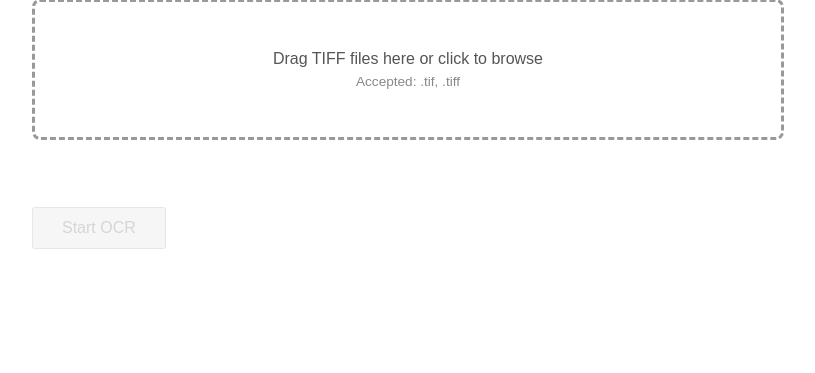
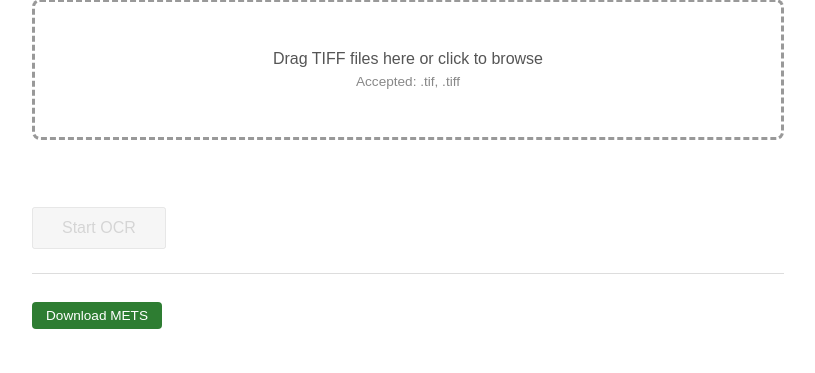
Before and after one commit to KI-ThULB/Zeitschriften-OCR, a Flask app: page / in a window 1280 px wide. Shown: the part 97-470 px from the top of the page, without its empty margins (232-1047 px from the left). Run offline with Flask 3, Linux system fonts and the light colour scheme.

Commit message:
feat(16-02): add Download METS button and JS handler to upload dashboard
- Add #btn-mets CSS (green, hover state) and #mets-toast CSS to <style>
- Add #mets-export section with Download METS button after queue-section
- Add downloadMets() async fetch handler: 200 → blob download, 204 → toast, error → toast
- All 101 pytest tests pass (no regressions)

```diff
--- a/templates/upload.html
+++ b/templates/upload.html
@@ -117,6 +117,24 @@
       opacity: 0.5;
       cursor: default;
     }
+    #btn-mets {
+      padding: 6px 14px;
+      background: #2e7d32;
+      color: #fff;
+      border: none;
+      border-radius: 4px;
+      font-size: 0.85rem;
+      cursor: pointer;
+      margin-top: 12px;
+    }
+    #btn-mets:hover { background: #1b5e20; }
+    #mets-toast {
+      font-size: 0.82rem;
+      color: #c00;
+      margin-top: 6px;
+      display: none;
+    }
+    #mets-toast.visible { display: block; }
   </style>
 </head>
 <body>
@@ -138,6 +156,11 @@
       <ul id="file-list"></ul>
       <button id="btn-start" disabled>Start OCR</button>
     </section>
+
+    <div id="mets-export" style="margin-top: 24px; padding-top: 16px; border-top: 1px solid #ddd;">
+      <button id="btn-mets" onclick="downloadMets()">Download METS</button>
+      <div id="mets-toast"></div>
+    </div>
   </main>
 
   <script>
@@ -496,6 +519,41 @@
     }
 
     // ---------------------------------------------------------------------------
+    // METS export
+    // ---------------------------------------------------------------------------
+
+    async function downloadMets() {
+      const toast = document.getElementById('mets-toast');
+      toast.classList.remove('visible');
+      toast.textContent = '';
+
+      const resp = await fetch('/mets');
+
+      if (resp.status === 204) {
+        toast.textContent = 'No processed files yet — run OCR first.';
+        toast.classList.add('visible');
+        return;
+      }
+
+      if (!resp.ok) {
+        toast.textContent = `Export failed (${resp.status}).`;
+        toast.classList.add('visible');
+        return;
+      }
+
+      // Trigger browser download
+      const blob = await resp.blob();
+      const url = URL.createObjectURL(blob);
+      const a = document.createElement('a');
+      a.href = url;
+      a.download = 'mets.xml';
+      document.body.appendChild(a);
+      a.click();
+      document.body.removeChild(a);
+      URL.revokeObjectURL(url);
+    }
+
+    // ---------------------------------------------------------------------------
     // Init
     // ---------------------------------------------------------------------------
 
```
